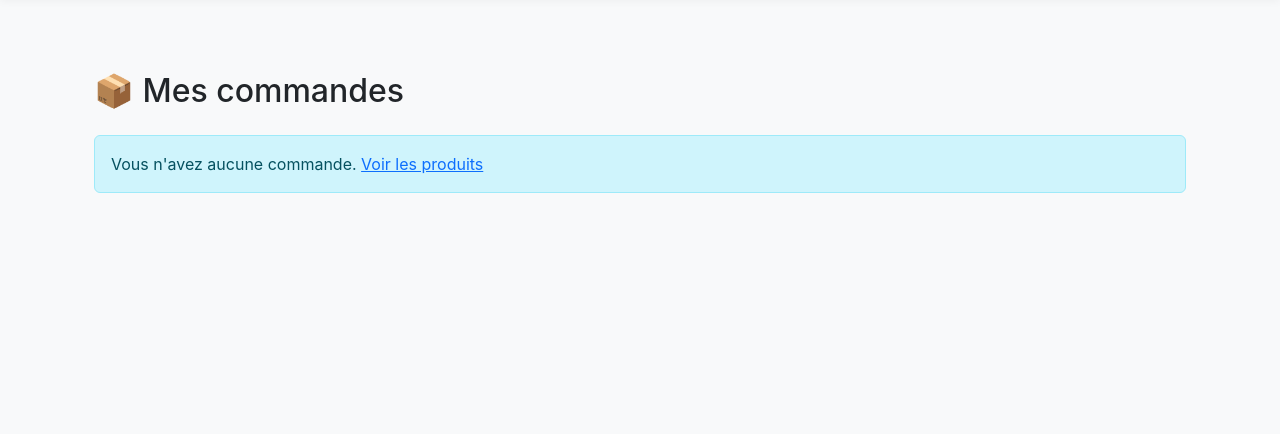
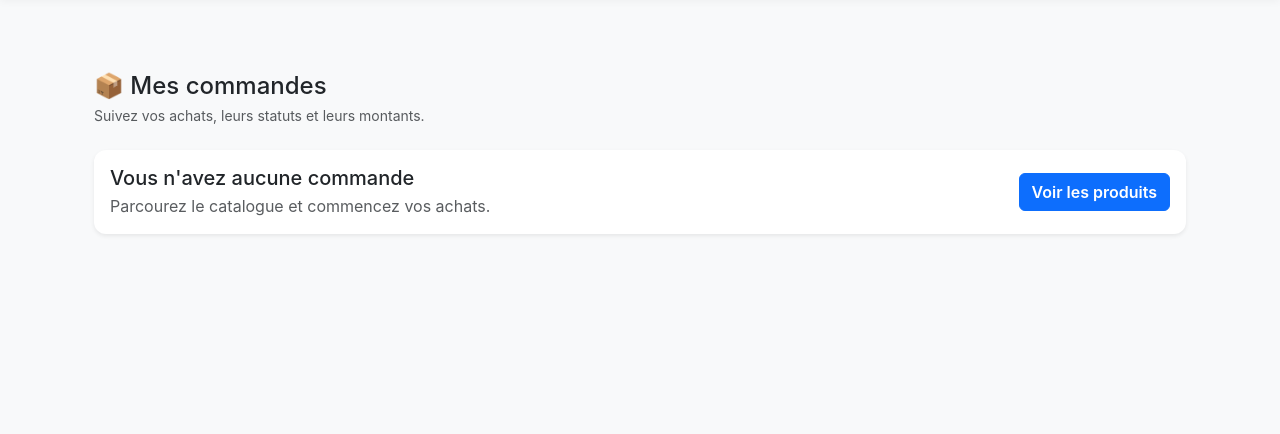
Before and after one commit to Selma-mtch/app_e-commerce, a Flask app: page /orders/ in a window 1280 px wide. Shown: the part 57-491 px from the top of the page. Run offline with Flask 3, Linux system fonts and the light colour scheme; the visitor is signed in with stand-in values (Sample User, id 1); some libraries are stand-ins or nearby versions.

Commit message:
Amélioration esthetique  page récapitulative des commandes passées

```diff
--- a/web/templates/orders/list.html
+++ b/web/templates/orders/list.html
@@ -3,29 +3,62 @@
 {% block title %}Mes commandes — MaBoutique{% endblock %}
 
 {% block content %}
-<div class="container mt-5">
-    <h2 class="mb-4">📦 Mes commandes</h2>
+{% set badge_classes = {
+  'PAYEE': 'success',
+  'LIVREE': 'success',
+  'EXPEDIEE': 'info',
+  'VALIDEE': 'primary',
+  'CREE': 'secondary',
+  'ANNULEE': 'secondary',
+  'REMBOURSEE': 'warning'
+} %}
+
+<div class="container py-4 py-lg-5">
+  <div class="d-flex flex-wrap align-items-center justify-content-between gap-2 mb-4">
+    <div>
+      <h1 class="h4 mb-1">📦 Mes commandes</h1>
+      <p class="text-muted small mb-0">Suivez vos achats, leurs statuts et leurs montants.</p>
+    </div>
+    {% if orders %}
+      <span class="badge bg-primary-subtle text-primary px-3 py-2">{{ orders|length }} commande{% if orders|length > 1 %}s{% endif %}</span>
+    {% endif %}
+  </div>
 
   {% if orders %}
-        <div class="list-group">
+    <div class="row g-3 g-lg-4">
       {% for order in orders %}
-                <a href="{{ url_for('orders.detail', order_id=order.id) }}" class="list-group-item list-group-item-action d-flex justify-content-between align-items-center">
+        <div class="col-12">
+          <div class="card order-card shadow-sm border-0">
+            <div class="card-body d-flex flex-wrap align-items-center justify-content-between gap-3">
+              <div class="d-flex align-items-center gap-3">
+                <div class="order-id badge bg-light text-dark fw-semibold">#{{ order.id[:8] }}</div>
                 <div>
-                        <strong>Commande {{ order.id[:8] }}…</strong> — Créée le {{ order.created_at|datetimeformat }}
-                        <br>
+                  <div class="fw-semibold mb-1">Créée le {{ order.created_at|datetimeformat }}</div>
+                  <div class="text-muted small">Articles : {{ order.items|length }} • Total : {{ "%.2f"|format(order.total_cents()/100) }} €</div>
+                </div>
+              </div>
+
+              <div class="d-flex align-items-center gap-2">
                 {% if order.status %}
-                            <span class="badge bg-primary">{{ order.status.name }}</span>
+                  {% set cls = badge_classes.get(order.status.name, 'secondary') %}
+                  <span class="badge bg-{{ cls }} text-uppercase">{{ order.status.name }}</span>
                 {% endif %}
+                <a class="btn btn-outline-primary btn-sm" href="{{ url_for('orders.detail', order_id=order.id) }}">Voir le détail</a>
               </div>
-                    <div>
-                        <strong>{{ "%.2f"|format(order.total_cents()/100) }} €</strong>
             </div>
-                </a>
+          </div>
+        </div>
       {% endfor %}
     </div>
   {% else %}
-        <div class="alert alert-info">
-            Vous n'avez aucune commande. <a href="{{ url_for('catalog.products') }}">Voir les produits</a>
+    <div class="card shadow-sm border-0">
+      <div class="card-body d-flex flex-column flex-md-row align-items-md-center justify-content-between gap-3">
+        <div>
+          <h5 class="mb-1">Vous n'avez aucune commande</h5>
+          <p class="text-muted mb-0">Parcourez le catalogue et commencez vos achats.</p>
+        </div>
+        <a href="{{ url_for('catalog.products') }}" class="btn btn-primary">Voir les produits</a>
+      </div>
     </div>
   {% endif %}
 </div>
--- a/web/templates/static/css/style.css
+++ b/web/templates/static/css/style.css
@@ -258,6 +258,17 @@ footer {
   z-index: 1050;
 }
 
+/* --- Commandes --- */
+.order-card .order-id {
+  letter-spacing: 0.5px;
+}
+.order-card .badge {
+  font-weight: 600;
+}
+.order-card .card-body {
+  padding: 1.1rem 1.25rem;
+}
+
 @media (max-width: 768px) {
   .account-hero__banner {
     padding: 1.25rem;
```
Lines whose indentation alone changed are shown as unchanged.
